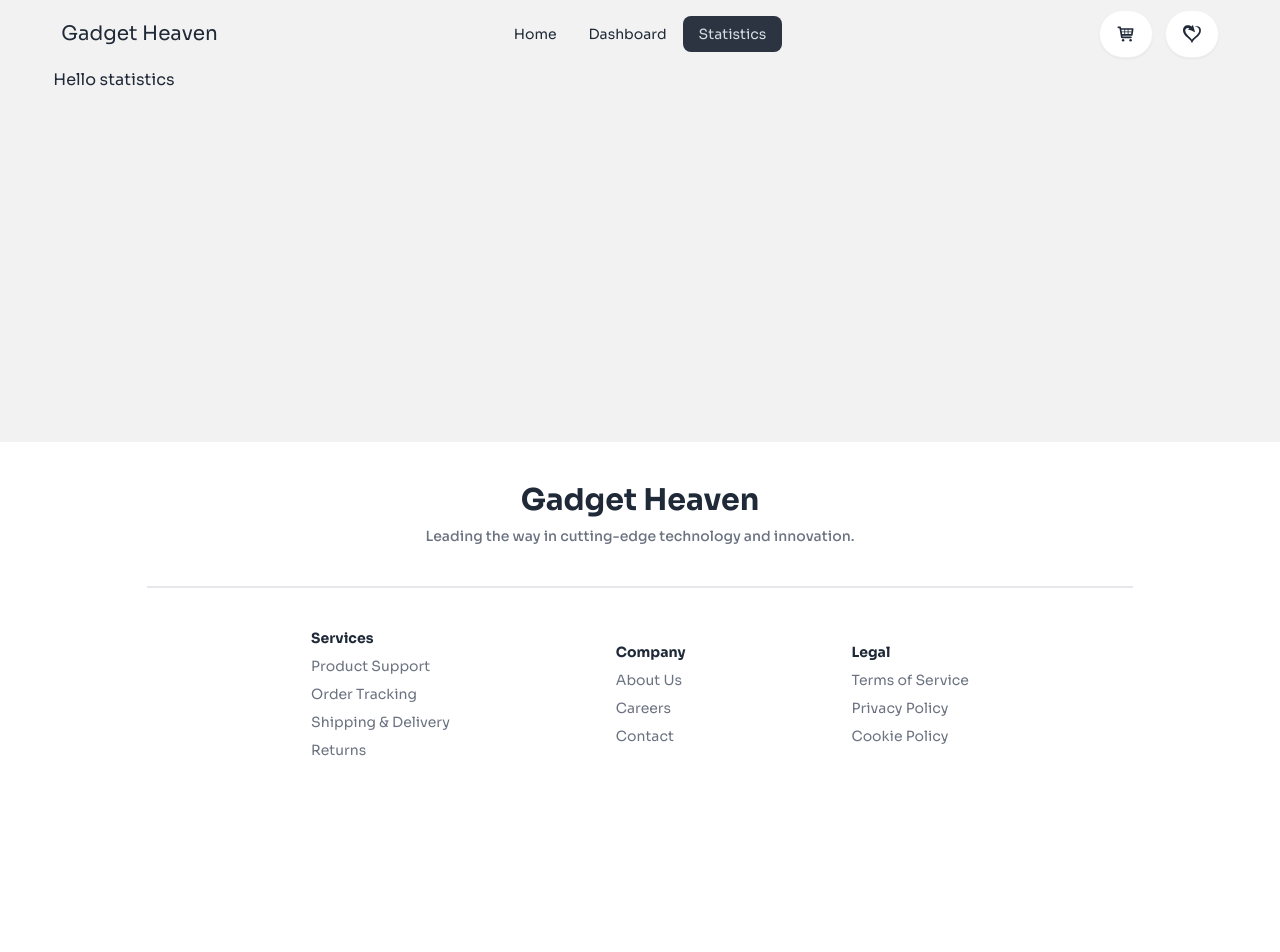
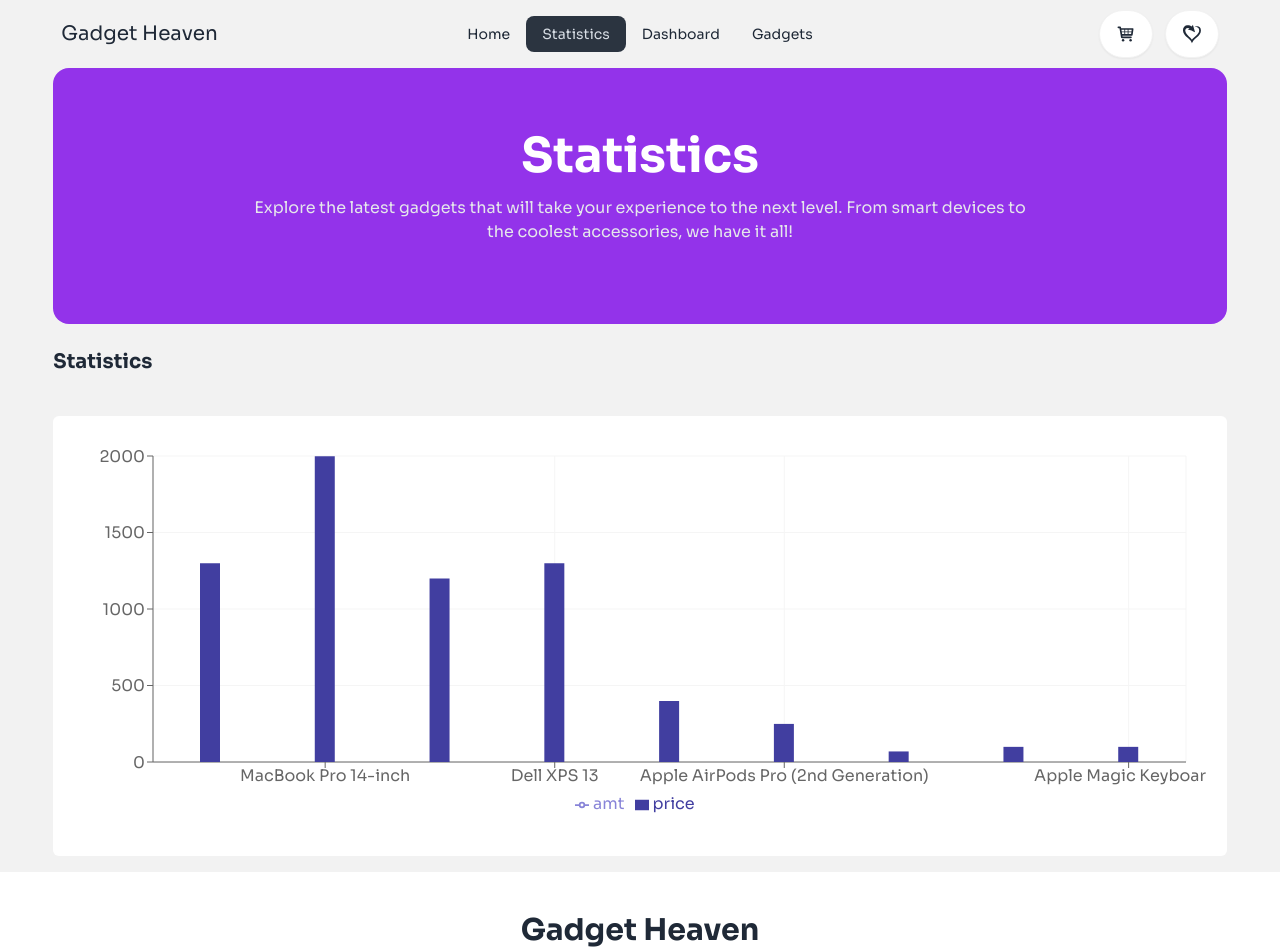
Before and after one commit to Takmim00/Gadget-haven, a React (Vite) app: page /statistics in a window 1280 px wide. Shown: the top 952 px of the page. Before the commit the page ends 800 px from the top, so only its background shows below. Built offline with nearby package versions, Linux system fonts and the light colour scheme.

Commit message:
statistics routea added and new rout gadgets added

```diff
--- a/package.json
+++ b/package.json
@@ -10,6 +10,8 @@
     "preview": "vite preview"
   },
   "dependencies": {
+    "@mui/material": "^6.1.6",
+    "@mui/x-charts": "^7.22.1",
     "localforage": "^1.10.0",
     "match-sorter": "^7.0.0",
     "react": "^18.3.1",
@@ -18,6 +20,7 @@
     "react-icons": "^5.3.0",
     "react-router-dom": "^6.27.0",
     "react-toastify": "^10.0.6",
+    "recharts": "^2.13.3",
     "sort-by": "^1.2.0"
   },
   "devDependencies": {
--- a/public/gadgets.json
+++ b/public/gadgets.json
@@ -106,7 +106,7 @@
         "product_title": "Anker PowerCore 10000 Portable Charger",
         "product_image": "https://i.ibb.co.com/nM2r2Kz/Anker-Power-Core.jpg",
         "category": "Accessories",
-        "price": 39,
+        "price": 69,
         "description": "Anker PowerCore 10000mAh portable charger for quick power on the go.",
         "specification": [
             "10000mAh capacity",
--- /dev/null
+++ b/src/Pages/Gadgets.jsx
@@ -0,0 +1,51 @@
+import React, { useEffect, useState } from 'react';
+import { useLoaderData, useParams } from 'react-router-dom';
+import Card from '../components/Card';
+import { FaSortNumericDownAlt } from 'react-icons/fa';
+
+const Gadgets = () => {
+    const data = useLoaderData();
+  const { category } = useParams();
+  const [categories, setCategories] = useState([]);
+  const handleSort = sortBy => {
+    if (sortBy == 'price') {
+      const sorted = [...data].sort((a, b) =>  a.price-b.price)
+      setCategories(sorted)
+    }
+  }
+  useEffect(() => {
+    if (category) {
+      const filterCategory = [...data].filter(
+        (gadget) => gadget.category === category
+      );
+      setCategories(filterCategory);
+    } else {
+      setCategories(data);
+    }
+  }, [category, data]);
+  return (
+    <div className="my-6">
+        <div className="flex justify-between py-4">
+              <div>
+                <p className="font-bold text-xl">Cart</p>
+              </div>
+              <div className="flex items-center gap-3">
+
+                <button  onClick={()=> handleSort('price')}
+                 className="p-3 btn border-2 rounded-full hover:bg-purple-600 hover:text-white border-purple-600 text-purple-600 flex items-center gap-3 font-semibold ">
+                  Sort By Price <FaSortNumericDownAlt/>
+                </button>
+
+              </div>
+            </div>
+      <div className="grid grid-cols-1 lg:grid-cols-3 gap-6 ">
+        {categories.map((gadget) => (
+          <Card key={gadget.id} gadget={gadget}></Card>
+        ))}
+      </div>
+    </div>
+    )
+
+};
+
+export default Gadgets;
--- a/src/Pages/Statistics.jsx
+++ b/src/Pages/Statistics.jsx
@@ -1,11 +1,77 @@
-import React from 'react';
+import React, { useState } from "react";
+import { useLoaderData } from "react-router-dom";
+
+
+import {
+  Area,
+  Bar,
+  CartesianGrid,
+  ComposedChart,
+  Legend,
+  Line,
+  ResponsiveContainer,
+  Scatter,
+  Tooltip,
+  XAxis,
+  YAxis,
+} from "recharts";
 
 const Statistics = () => {
-    return (
-        <div>
-            <p>Hello statistics</p>
+  const data = useLoaderData();
+  const { product_image, product_title, price, id } = data;
+
+
+  return (
+    <div>
+
+      <div className="flex flex-col bg-purple-600 pb-20 rounded-2xl text-white">
+        <div className="space-y-4 pt-16">
+          <h2 className="font-bold text-5xl text-center">Statistics</h2>
+          <p className="text-center text-gray-200">
+            Explore the latest gadgets that will take your experience to the
+            next level. From smart devices to <br /> the coolest accessories, we
+            have it all!
+          </p>
         </div>
-    );
+      </div>
+
+
+      <div className="py-6">
+        <p className="font-bold text-xl">Statistics</p>
+      </div>
+
+
+      <div className="my-4">
+        <div className="bg-white p-5 rounded-md ">
+        <ResponsiveContainer width="100%" height={400}>
+        <ComposedChart
+            data={data}
+            margin={{
+              top: 20,
+              right: 20,
+              bottom: 20,
+              left: 20,
+            }}
+          >
+            <CartesianGrid stroke="#f5f5f5" />
+            <XAxis dataKey="product_title" />
+            <YAxis />
+            <Tooltip />
+            <Legend />
+            <Area
+              type="monotone"
+              dataKey="amt"
+              fill="#8884d8"
+              stroke="#8884d8"
+            />
+            <Bar dataKey="price" barSize={20} fill="#413ea0" />
+
+          </ComposedChart>
+        </ResponsiveContainer>
+        </div>
+      </div>
+    </div>
+  );
 };
 
 export default Statistics;
--- a/src/components/Navbar.jsx
+++ b/src/components/Navbar.jsx
@@ -5,23 +5,19 @@ import { getAllCart, getAllWishlist } from "../utils";
 import { useEffect, useState } from "react";
 
 const Navbar = () => {
-
   const [cartCount, setCartCount] = useState(0);
   const [wishCount, setWishCount] = useState(0);
 
   useEffect(() => {
-    const updateCounts = () =>{
-
+    const updateCounts = () => {
       setCartCount(getAllCart().length);
       setWishCount(getAllWishlist().length);
-    }
-    window.addEventListener('storage', updateCounts);
-
+    };
+    window.addEventListener("storage", updateCounts);
 
     updateCounts();
 
-
-    return () => window.removeEventListener('storage', updateCounts);
+    return () => window.removeEventListener("storage", updateCounts);
   }, []);
   return (
     <div className="">
@@ -51,12 +47,14 @@ const Navbar = () => {
               <li>
                 <NavLink to="/">Home</NavLink>
               </li>
-
+              <li>
+                <NavLink to="/statistics">Statistics</NavLink>
+              </li>
               <li>
                 <NavLink to="/dashboard">Dashboard</NavLink>
               </li>
               <li>
-                <NavLink to="/statistics">Statistics</NavLink>
+                <NavLink to="/gadgets">Gadgets</NavLink>
               </li>
             </ul>
           </div>
@@ -70,10 +68,13 @@ const Navbar = () => {
               <NavLink to="/">Home</NavLink>
             </li>
             <li>
+              <NavLink to="/statistics">Statistics</NavLink>
+            </li>
+            <li>
               <NavLink to="/dashboard">Dashboard</NavLink>
             </li>
             <li>
-              <NavLink to="/statistics">Statistics</NavLink>
+              <NavLink to="/gadgets">Gadgets</NavLink>
             </li>
           </ul>
         </div>
--- a/src/routes/Routes.jsx
+++ b/src/routes/Routes.jsx
@@ -5,6 +5,7 @@ import Statistics from "../Pages/Statistics";
 import Dashboard from "../Pages/Dashboard";
 import CategoryCard from "../components/CategoryCard";
 import Details from "../Pages/Details";
+import Gadgets from "../Pages/Gadgets";
 
 
 
@@ -48,7 +49,13 @@ const routes = createBrowserRouter([
         },
         {
           path:'/statistics',
-          element:<Statistics/>
+          element:<Statistics/>,
+          loader: ()=> fetch('../gadgets.json')
+      },
+      {
+        path:'/gadgets',
+        element:<Gadgets/>,
+        loader: ()=> fetch('../gadgets.json')
       }
 
     ]
```
Also changed, not shown: 1 other file (tests, documents, lock files or other folders). Lines whose indentation alone changed are shown as unchanged.
